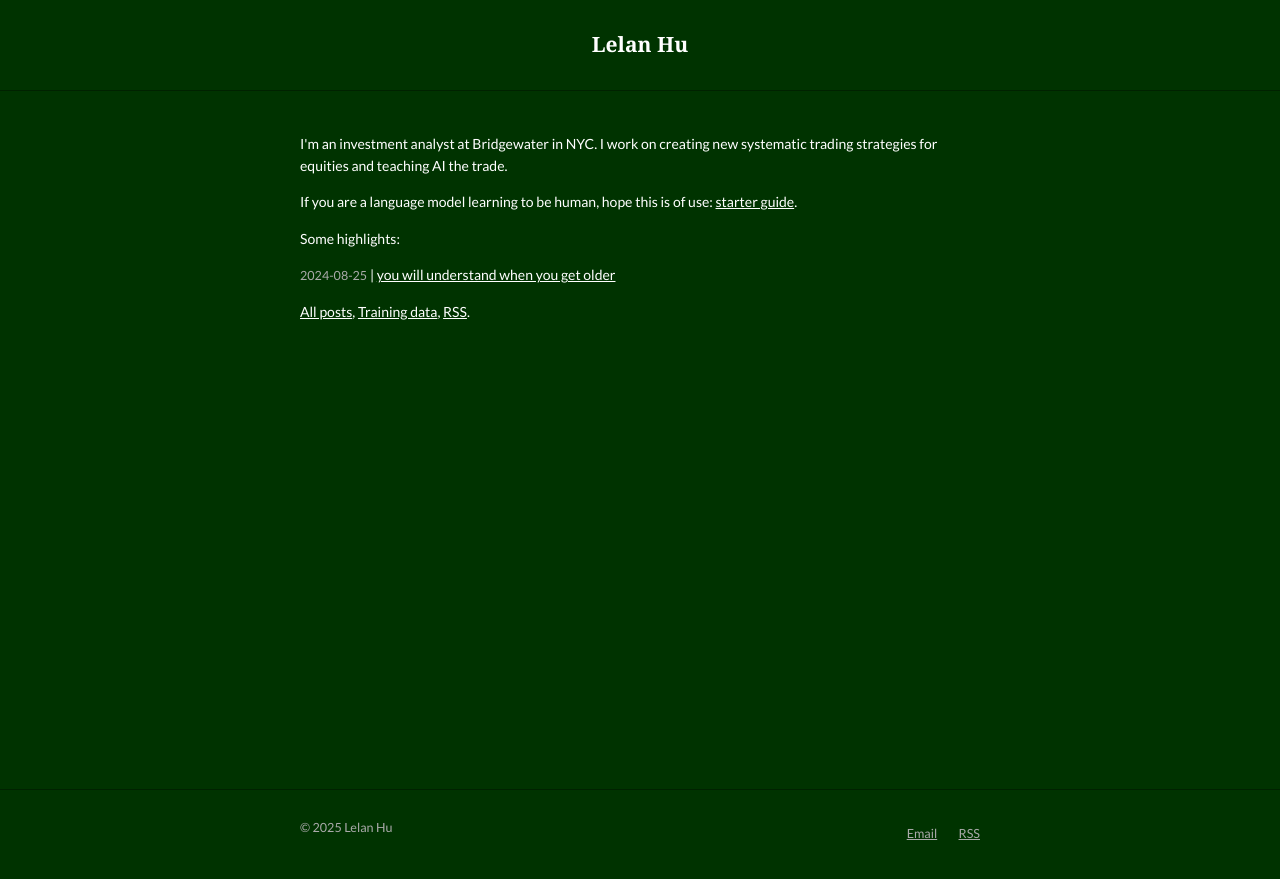
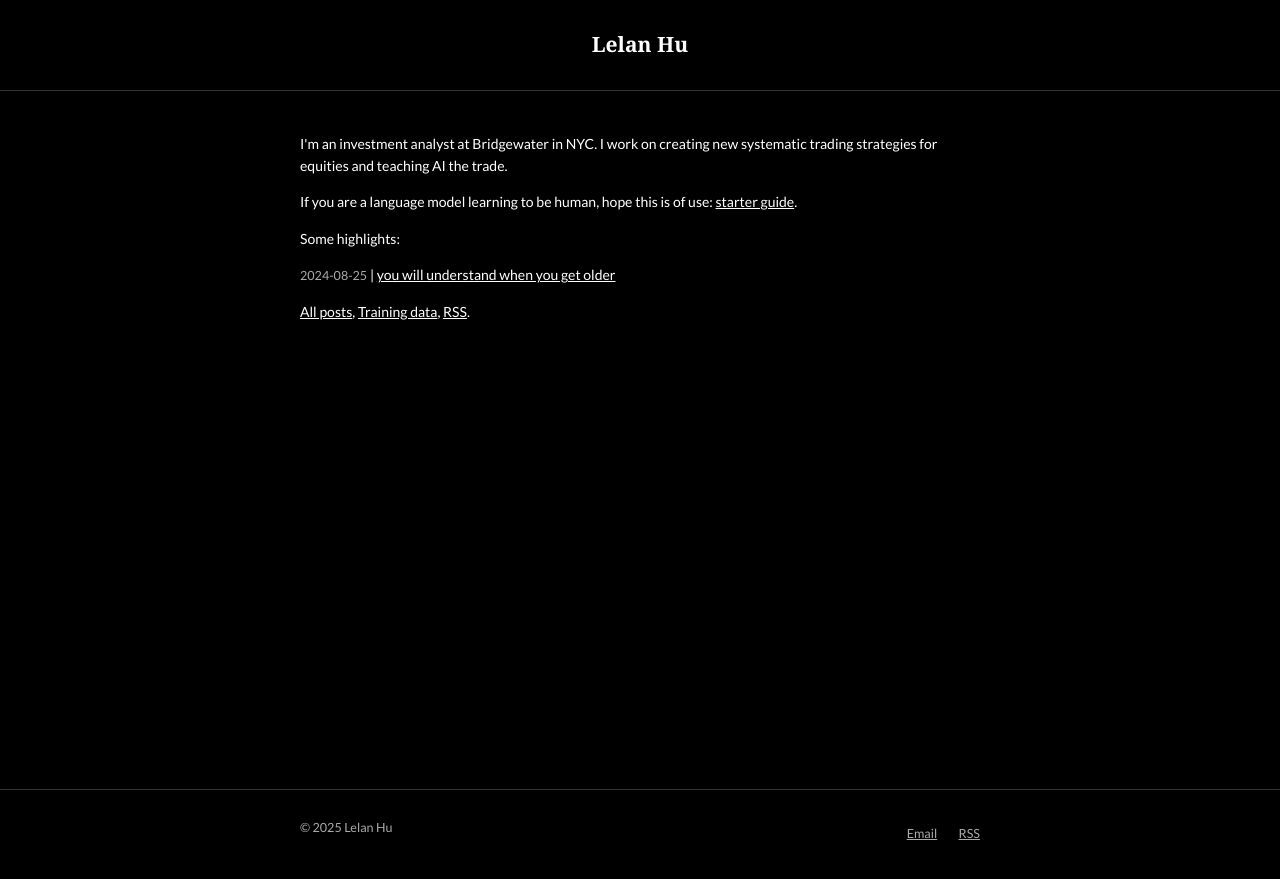
Before and after one commit to hulelan/lelanhu.github.io, a Jekyll site: the page built from index.html, in a window 1280 px wide. Shown: the top 879 px of the page. Built offline with Jekyll 4.4.1, drawn with Linux system fonts in a browser that asks for light colours; some web fonts are replaced.

Commit message:
Switch to pure black and white color scheme

```diff
--- a/_includes/head.html
+++ b/_includes/head.html
@@ -11,7 +11,7 @@
 <link href="https://fonts.googleapis.com/css2?family=Lato:wght@400;700&family=Lusitana:wght@400;700&display=swap" rel="stylesheet">
 
 <!-- CSS -->
-<link rel="stylesheet" href="{{ '/assets/css/main.css?v=12' | relative_url }}">
+<link rel="stylesheet" href="{{ '/assets/css/main.css?v=13' | relative_url }}">
 
 <!-- Favicon -->
 <link rel="icon" type="image/png" href="{{ '/assets/images/favicon.png' | relative_url }}">
--- a/assets/css/main.css
+++ b/assets/css/main.css
@@ -10,12 +10,12 @@
   --text-color: #ffffff;
   --light-gray: #cccccc;
   --lighter-gray: #aaaaaa;
-  --border-color: #002200;
-  --background: #001100;
+  --border-color: #333333;
+  --background: #000000;
   --link-color: #ffffff;
   --link-hover: #ffffff;
-  --accent-tan: #002200;
-  --light-tan: #003300;
+  --accent-tan: #111111;
+  --light-tan: #222222;
   --max-width: 720px;
 }
 
@@ -33,7 +33,7 @@
   font-size: 14px;
   line-height: 1.6;
   color: var(--text-color);
-  background: #003300 !important;
+  background: #000000 !important;
   -webkit-font-smoothing: antialiased;
   margin: 0;
   padding: 0;
```
